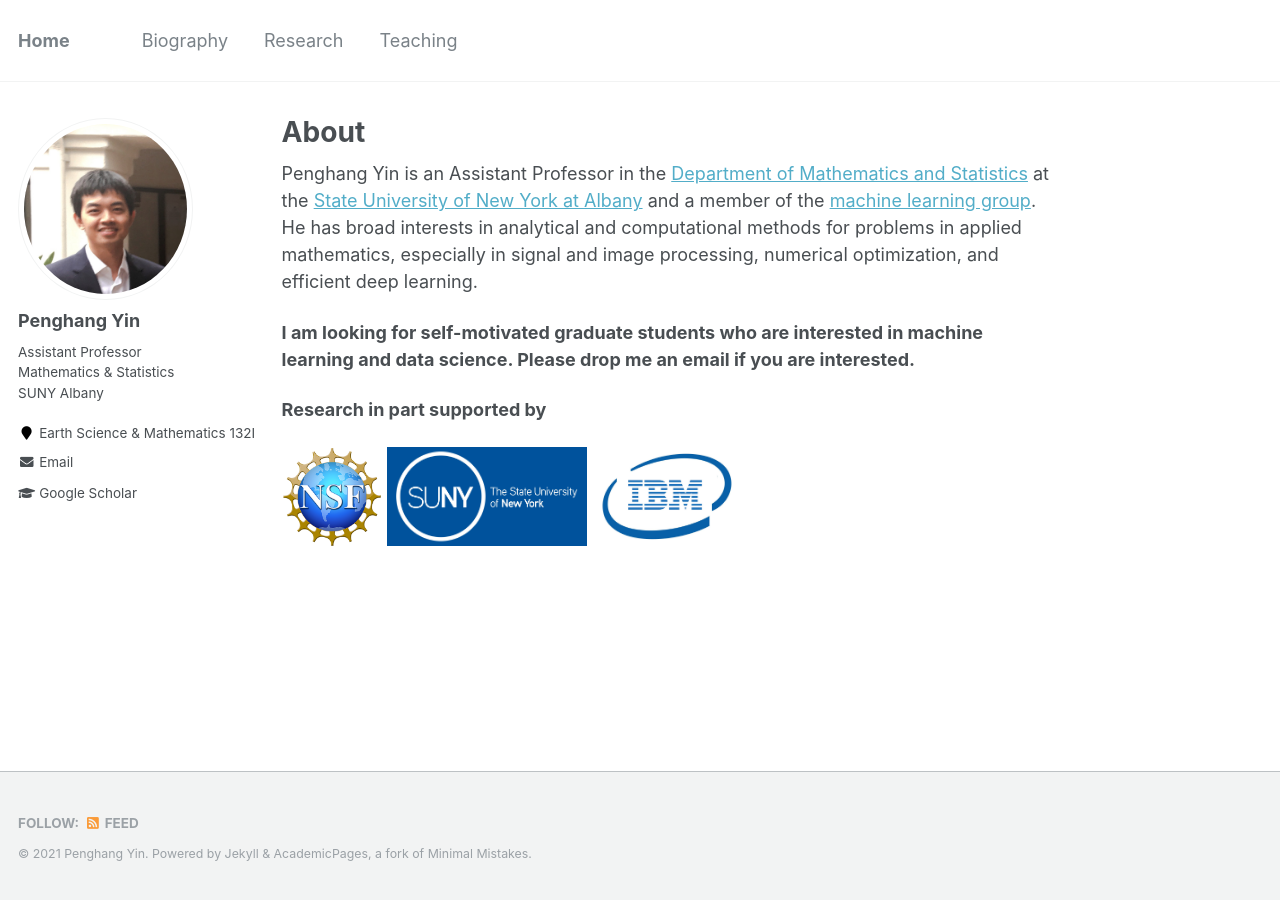
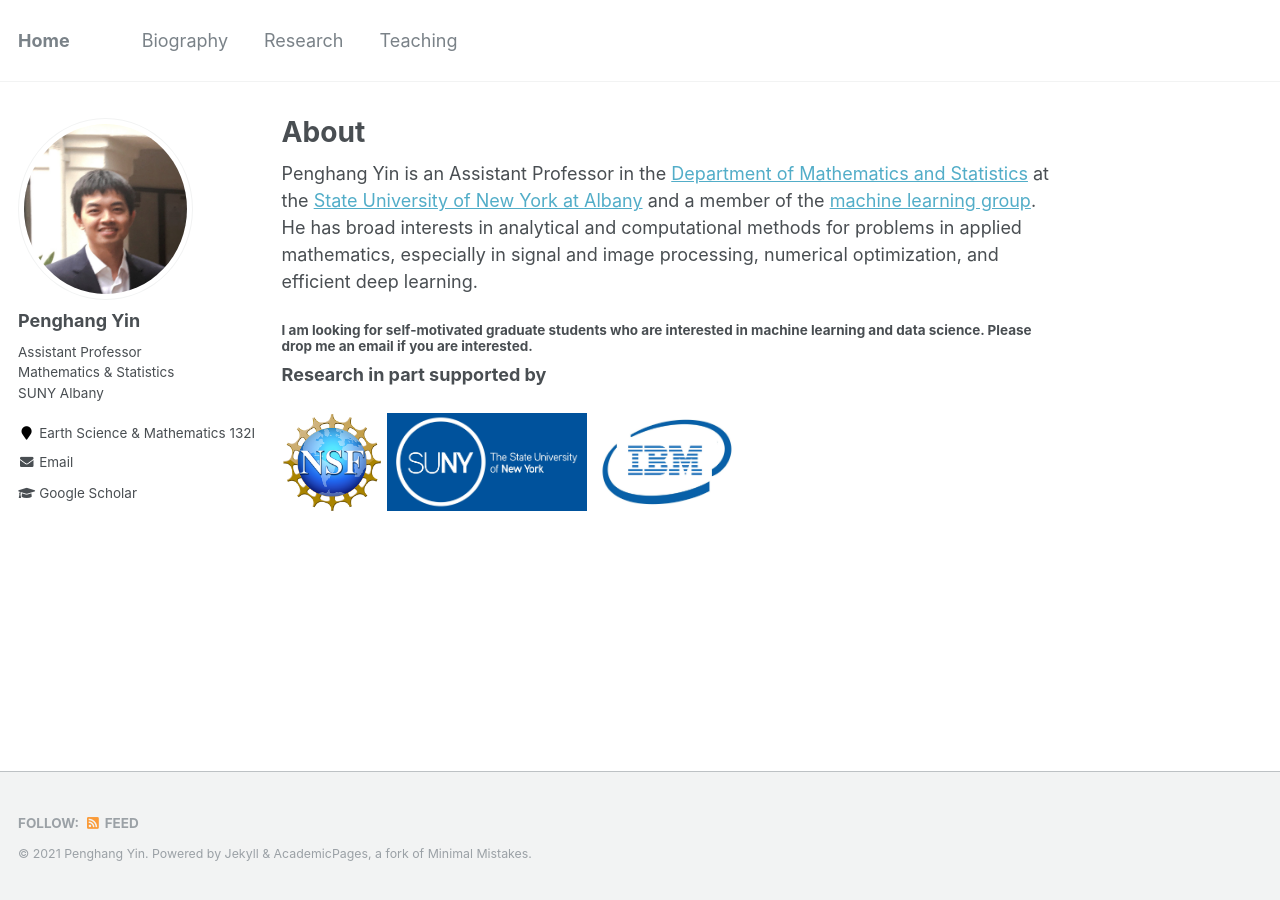
Before and after one commit to yin-penghang/yin-penghang.github.io, a Jekyll site: the page built from _pages/about.md, in a window 1280 px wide. Built offline with Jekyll 4.4.1, drawn with Linux system fonts in a browser that asks for light colours.

```diff
--- a/_pages/about.md
+++ b/_pages/about.md
@@ -10,7 +10,9 @@ redirect_from:
 
 Penghang Yin is an Assistant Professor in the [Department of Mathematics and Statistics](https://www.albany.edu/math) at the [State University of New York at Albany](https://www.albany.edu/) and a member of the [machine learning group](https://sites.google.com/view/mlualbany). He has broad interests in analytical and computational methods for problems in applied mathematics, especially in signal and image processing, numerical optimization, and efficient deep learning.
 
-**I am looking for self-motivated graduate students who are interested in machine learning and data science. Please drop me an email if you are interested.**
+
+#### I am looking for self-motivated graduate students who are interested in machine learning and data science. Please drop me an email if you are interested.
+
 
 **Research in part supported by**
 <p float="left">
```
